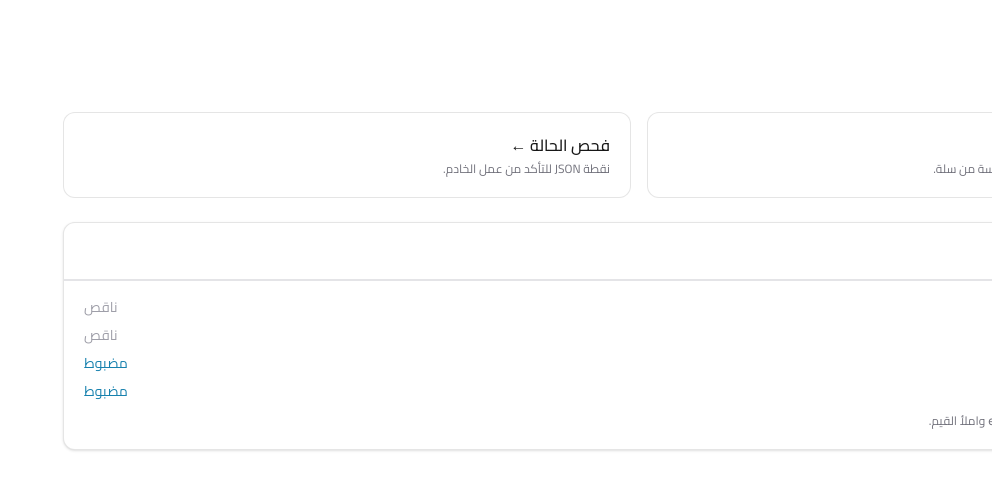
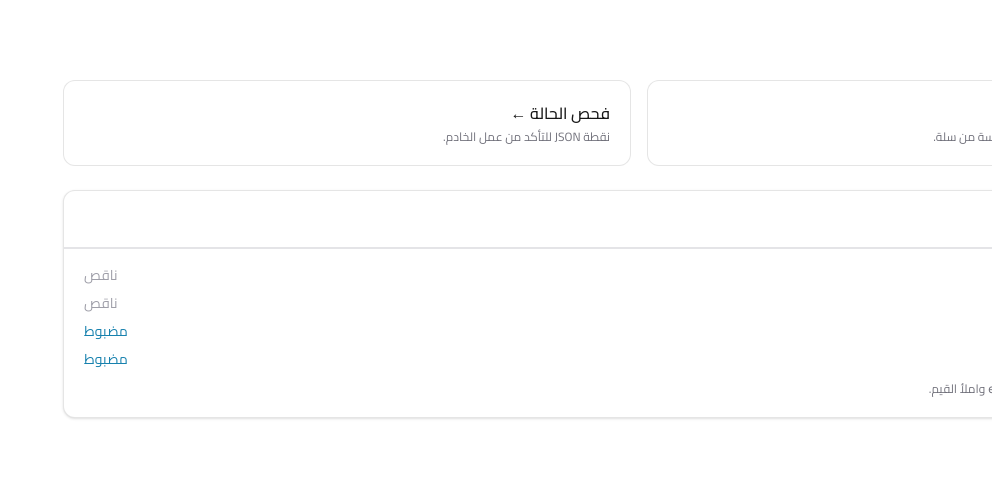
Before and after one commit to issamovitch/sallati, a Next.js app: page / in a window 1280 px wide. Shown: the top 490 px of the page, without its empty margins (288-1280 px from the left). Built offline with nearby package versions, Linux system fonts and the light colour scheme; no server answers; a web font is replaced by a local one.

Commit message:
fix: drop conflicting py-8 from Page so pt-0 applies

```diff
--- a/src/components/ui/page.tsx
+++ b/src/components/ui/page.tsx
@@ -10,7 +10,7 @@ export default function Page({
   className?: string;
 }) {
   return (
-    <section className={`w-full px-10 py-8 md:px-16 ${className}`}>
+    <section className={`w-full px-10 pb-8 md:px-16 ${className}`}>
       <h1 className="text-2xl font-semibold tracking-tight">{title}</h1>
       {children}
     </section>
```
